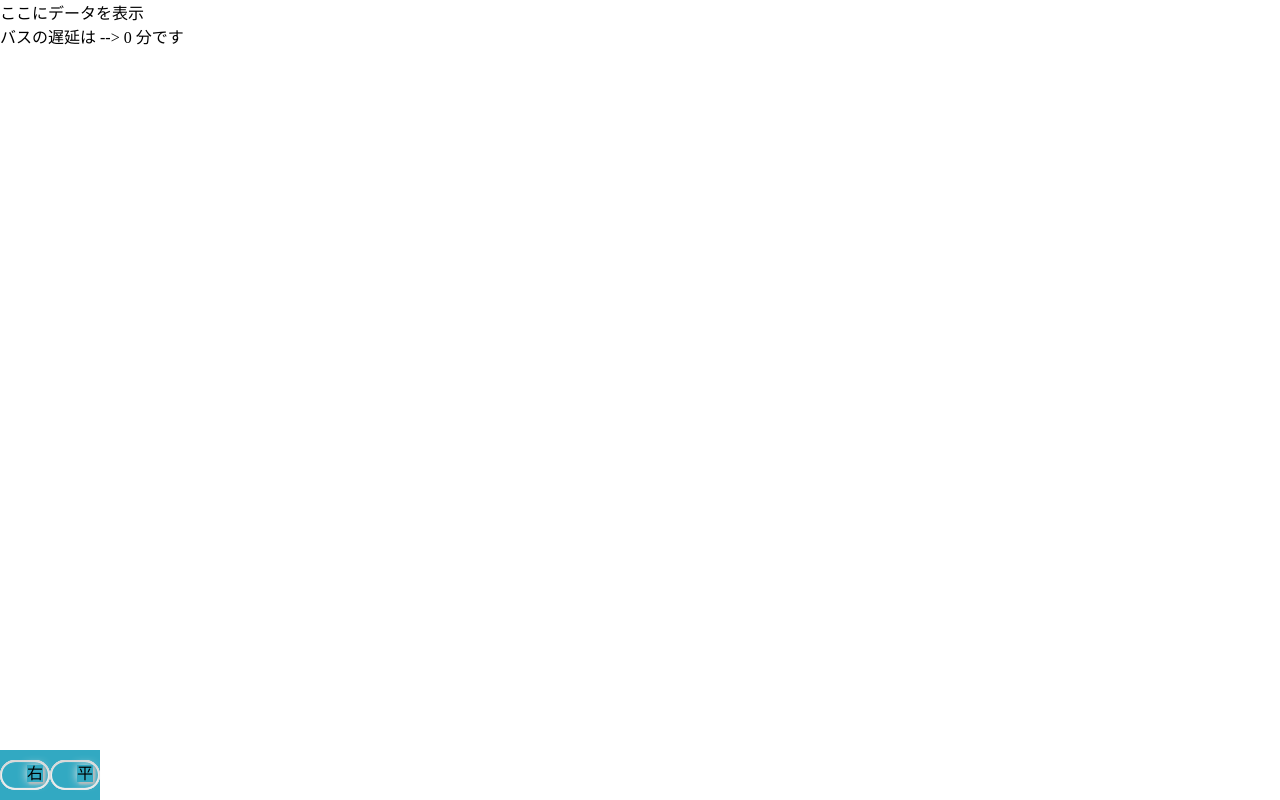
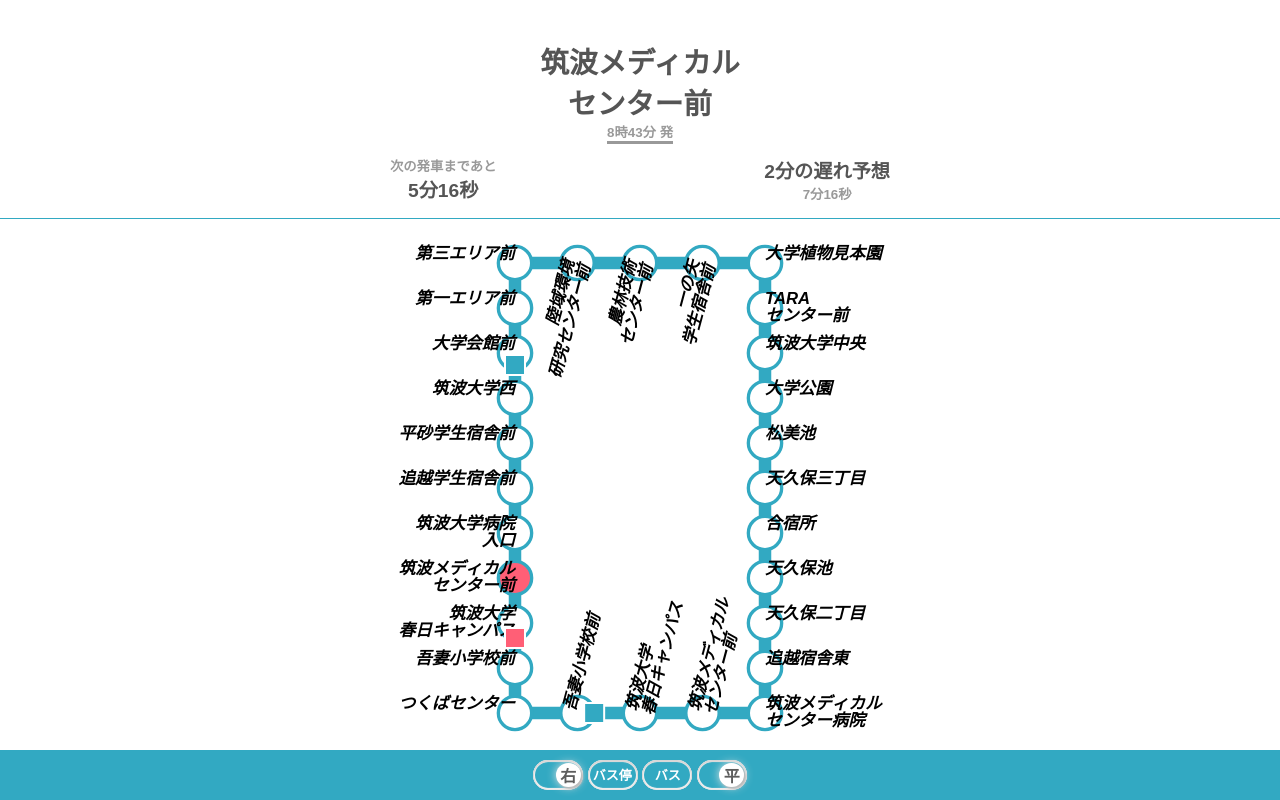
Before and after one commit to Moon-landing-Tsukuba/busvis, a PHP site: page / in a window 1280 px wide. Run offline with PHP 8.4, Linux system fonts and the light colour scheme; data that the repository does not hold is empty.

Commit message:
htmlをphpにコピーして反映

```diff
--- a/index.php
+++ b/index.php
@@ -59,20 +59,41 @@ $lates = getLate($pdo);
 <html>
     <head>
         <meta charset="UTF-8" />
-        <title>Busvis</title>
+        <meta name="viewport" content="width=device-width, initial-scale=1">
+        <title>Hello World</title>
         <link rel="stylesheet" href="style.css">
     </head>
     <body>
-        <div id="gps">
-            ここにデータを表示
-        </div>
+        <header class="page-header wrapper" id='header-id'>
+            <div class="inner-box">
+                <div class="font-biggest">
+                    <p id="user-station">第3エリア前</p>
+                </div>
+                <div class="font-departure">
+                    <p id="departure-time">○○分発</p>
+                </div>
+                <div class="flex-container">
+                    <div id="remaining-time-box">
+                        <div class="font-smaller">
+                            <p>次の発車まであと</p>
+                        </div>
+                        <div class="font-bigger">
+                            <p id="remaining-time">22分23秒</p>
+                        </div>
+                    </div>
+                    <div id="expected-time-box">
+                        <div class="font-bigger">
+                            <p id="late-time-line"><span id="late-time">4</span>分の遅れ予想</p>
+                        </div>
+                        <div class="font-smaller">
+                            <p id="expected-time">あと26分23秒</p>
+                        </div>
+                    </div>
+                </div>
+            </div>
+        </header>
 
-        <div class="btn-box">
-            <div class="btn switch-left-right on"></div>
-            <div class="btn switch-holiday-weekday weekday"></div>
-        </div>
-
-        <div class="user-reaction-box">
+        <div class="user-reaction-box" id="user-reaction">
             <ul>
                 <li class="reaction-item" data-late="0">遅れなし</li>
                 <li class="reaction-item" data-late="2">2分遅れ</li>
@@ -80,29 +101,20 @@ $lates = getLate($pdo);
             </ul>
         </div>
 
-        <div id="result">バスの遅延は --> 0 分です</div><!-- このdiv内に整形したデータを非同期で入れる -->
-
-        <!-- <ul>
-          <?php foreach ($lates as $late): ?>
-            <li>
-              <span>
-                id : <?= htmlspecialchars($late->id); ?>
-                left : <?= htmlspecialchars($late->lefts); ?>
-                right : <?= htmlspecialchars($late->rights); ?>
-              </span>
-            </li>
-          <?php endforeach; ?>
-        </ul> -->
-
-        <p id="helloworld"></p>
-        <p id="testdis"></p>
-        <div id="container"></div>
-        <div>
-            <p id="arrival"></p>
-            <p id="nowtime"></p>
+        <div id="container" class="canvas-box">
+            <canvas id="bus-map"></canvas>
         </div>
 
-        <script src="timetable_list.js"></script>
-        <script src="index.js"></script>
+        <div class="btn-box wrapper">
+            <div class="btn-container">
+                <div class="btn btn-common switch-left-right on"></div>
+                <div class="btn btn2 change-bus-stop"></div> <!--バス停を変更するボタン-->
+                <div class="btn btn2 change-bus"></div> <!--バスを変更するボタン-->
+                <div class="btn btn-common switch-holiday-weekday weekday"></div>
+            </div>
+        </div>
+
+        <script src="./timetable_list.js"></script>
+        <script src="./index.js"></script>
     </body>
 </html>
```
